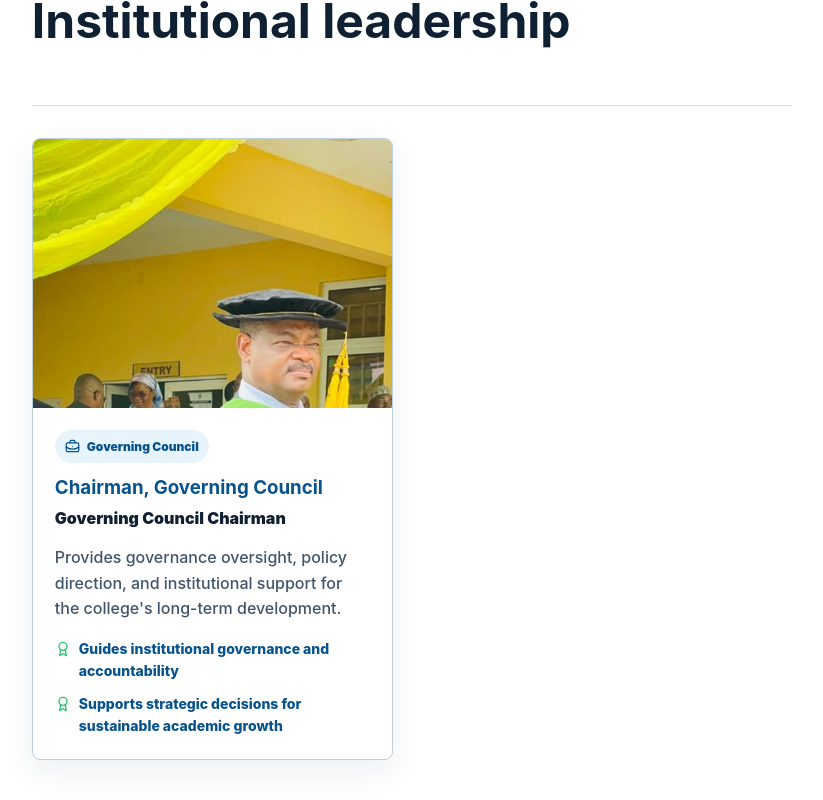
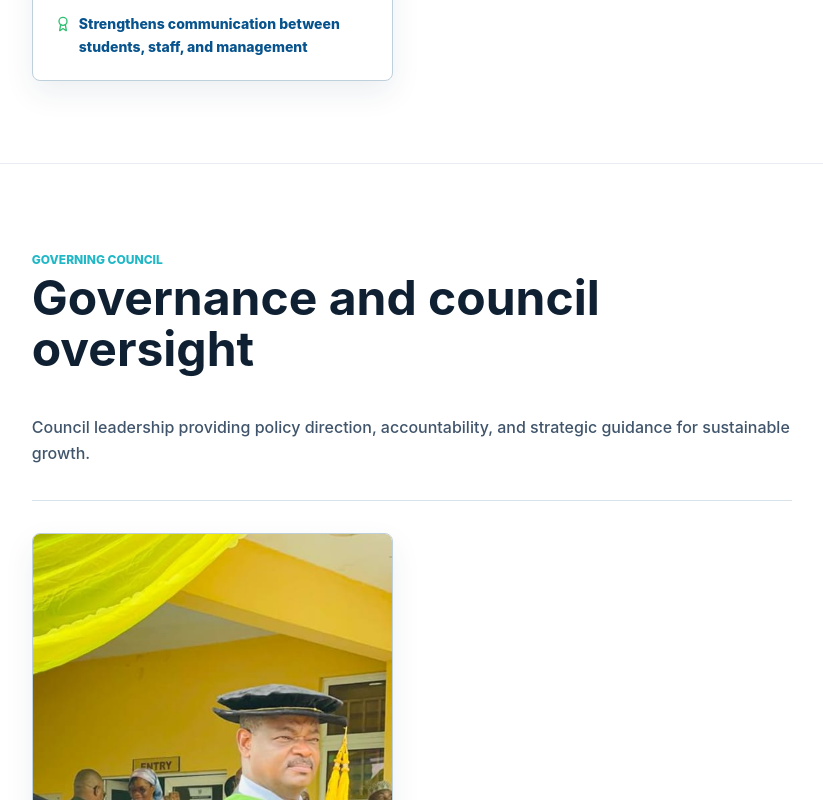
Before and after one commit to Yusufdavid411/Unique-College, a React (Vite) app in the folder frontend/: page /leadership in a window 1280 px wide. Shown: the part 2320-3120 px from the top of the page, without its empty margins (45-868 px from the left). Built offline with nearby package versions, Linux system fonts and the light colour scheme; no server answers.

Commit message:
Refine leadership profile details

```diff
--- a/frontend/src/data/siteData.js
+++ b/frontend/src/data/siteData.js
@@ -181,15 +181,15 @@ export const leadershipProfiles = [
     ]
   },
   {
-    name: "Chairman, Governing Council",
-    role: "Governing Council Chairman",
+    name: "Prof. Zaruwa Moses Zira",
+    role: "Chairman, Governing Council",
     group: "Governing Council",
     image: "/school-assets/governing-council-chairman.jpg",
     summary:
-      "Provides governance oversight, policy direction, and institutional support for the college's long-term development.",
+      "Leads the Governing Council with commitment to transparency, accountability, academic integrity, and the long-term development of the college.",
     achievements: [
-      "Guides institutional governance and accountability",
-      "Supports strategic decisions for sustainable academic growth"
+      "Supports academic development, infrastructural growth, staff capacity building, and regulatory compliance",
+      "Holds advanced training and qualifications across biochemistry, pharmacy, higher education management, and clinical psychology"
     ]
   },
   {
--- a/frontend/src/pages/public/Leadership.jsx
+++ b/frontend/src/pages/public/Leadership.jsx
@@ -8,6 +8,25 @@ const groupedProfiles = leadershipProfiles.slice(1).reduce((groups, profile) =>
   groups[profile.group].push(profile);
   return groups;
 }, {});
+
+const groupHeadings = {
+  "Management Staff": {
+    title: "Registry and management team",
+    text: "Administrative officers supporting records, admissions, coordination, and day-to-day institutional service."
+  },
+  "Governing Council": {
+    title: "Governance and council oversight",
+    text: "Council leadership providing policy direction, accountability, and strategic guidance for sustainable growth."
+  },
+  "Advisory Board": {
+    title: "Advisory board guidance",
+    text: "Senior academic and professional advisers supporting standards, quality, and institutional development."
+  },
+  "Academic Leadership": {
+    title: "Departmental academic heads",
+    text: "Heads of department coordinating teaching, practical learning, and student professional readiness."
+  }
+};
 
 export default function Leadership() {
   return (
@@ -43,7 +62,8 @@ export default function Leadership() {
         <section className="section leadership-group-section" key={group}>
           <div className="section-heading">
             <span className="eyebrow">{group}</span>
-            <h2>{group === "Academic Leadership" ? "Departmental academic heads" : "Institutional leadership"}</h2>
+            <h2>{groupHeadings[group]?.title || group}</h2>
+            <p>{groupHeadings[group]?.text}</p>
           </div>
           <div className="leadership-grid">
             {profiles.map((profile) => (
--- a/frontend/src/styles/global.css
+++ b/frontend/src/styles/global.css
@@ -794,7 +794,7 @@ select:disabled {
 
 .leadership-card img {
   width: 100%;
-  aspect-ratio: 4 / 3;
+  aspect-ratio: 3 / 4;
   object-fit: cover;
   object-position: center top;
   background: #f4f8fb;
```
